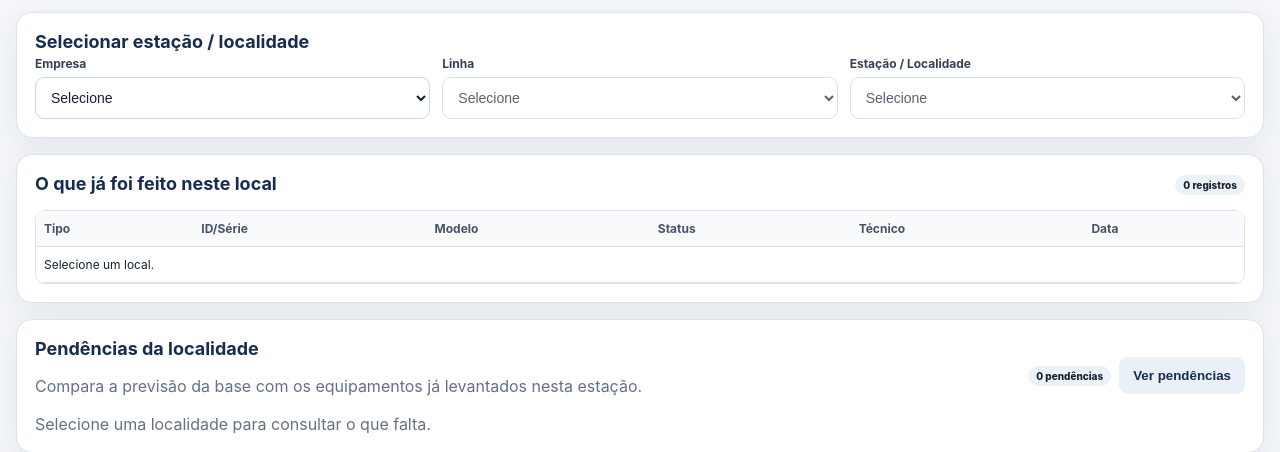
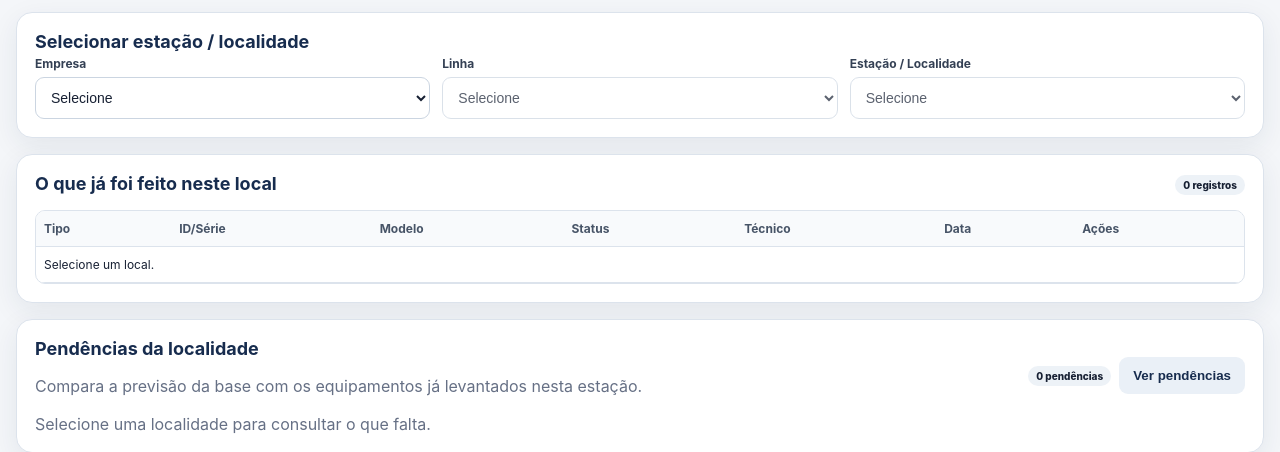
Before and after one commit to 2pbny72mkw-netizen/inventario-autopass, a Flask app: page /tecnico in a window 1280 px wide. Shown: the part 323-775 px from the top of the page. Run offline with Flask 3, Linux system fonts and the light colour scheme; the visitor is signed in with stand-in values (Sample User, id 1); data comes from the database, SQL or seed files in the repository; data that the repository does not hold is empty; parts of the project's set-up code (start-up, migrations or seed data) failed here and were passed over.

Commit message:
Update technician.html

```diff
--- a/templates/technician.html
+++ b/templates/technician.html
@@ -53,10 +53,11 @@
   <div class="tableWrap">
     <table>
       <thead>
-        <tr><th>Tipo</th><th>ID/Série</th><th>Modelo</th><th>Status</th><th>Técnico</th><th>Data</th></tr>
+        <tr><th>Tipo</th><th>ID/Série</th><th>Modelo</th><th>Status</th><th>Técnico</th><th>Data</th><th>Ações</th></tr>
+
       </thead>
       <tbody id="already">
-        <tr><td colspan="6">Selecione um local.</td></tr>
+         <tr><td colspan="7">Selecione um local.</td></tr>
       </tbody>
     </table>
   </div>
```
